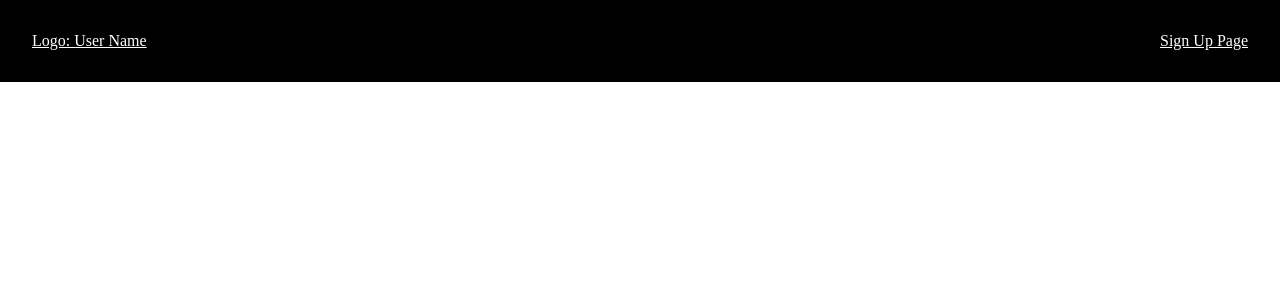
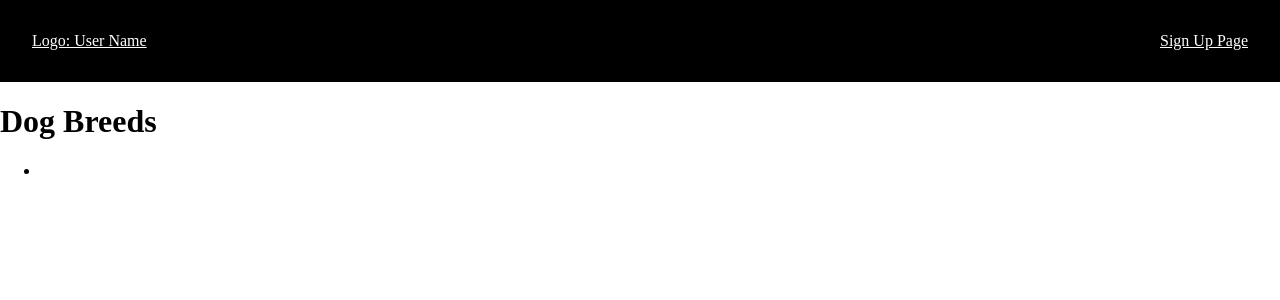
Before and after one commit to sait-wbdv/cprg-day-04-sample-code, a Nuxt app: page /dogs in a window 1280 px wide. Shown: the top 300 px of the page. Built offline with nearby package versions, Linux system fonts and the light colour scheme.

Commit message:
added notes for what code is doing in the dog data files

```diff
--- /dev/null
+++ b/pages/dogs.vue
@@ -0,0 +1,16 @@
+<script setup>
+// Fetch data from the dogs API endpoint
+</script>
+<template>
+  <main>
+    <header>
+      <h1>Dog Breeds</h1>
+    </header>
+    <div>
+      <ul>
+        <!-- Loop through the data to show all dog breeds -->
+        <li></li>
+      </ul>
+    </div>
+  </main>
+</template>
```
Also changed, not shown: 1 other file (tests, documents, lock files or other folders).
